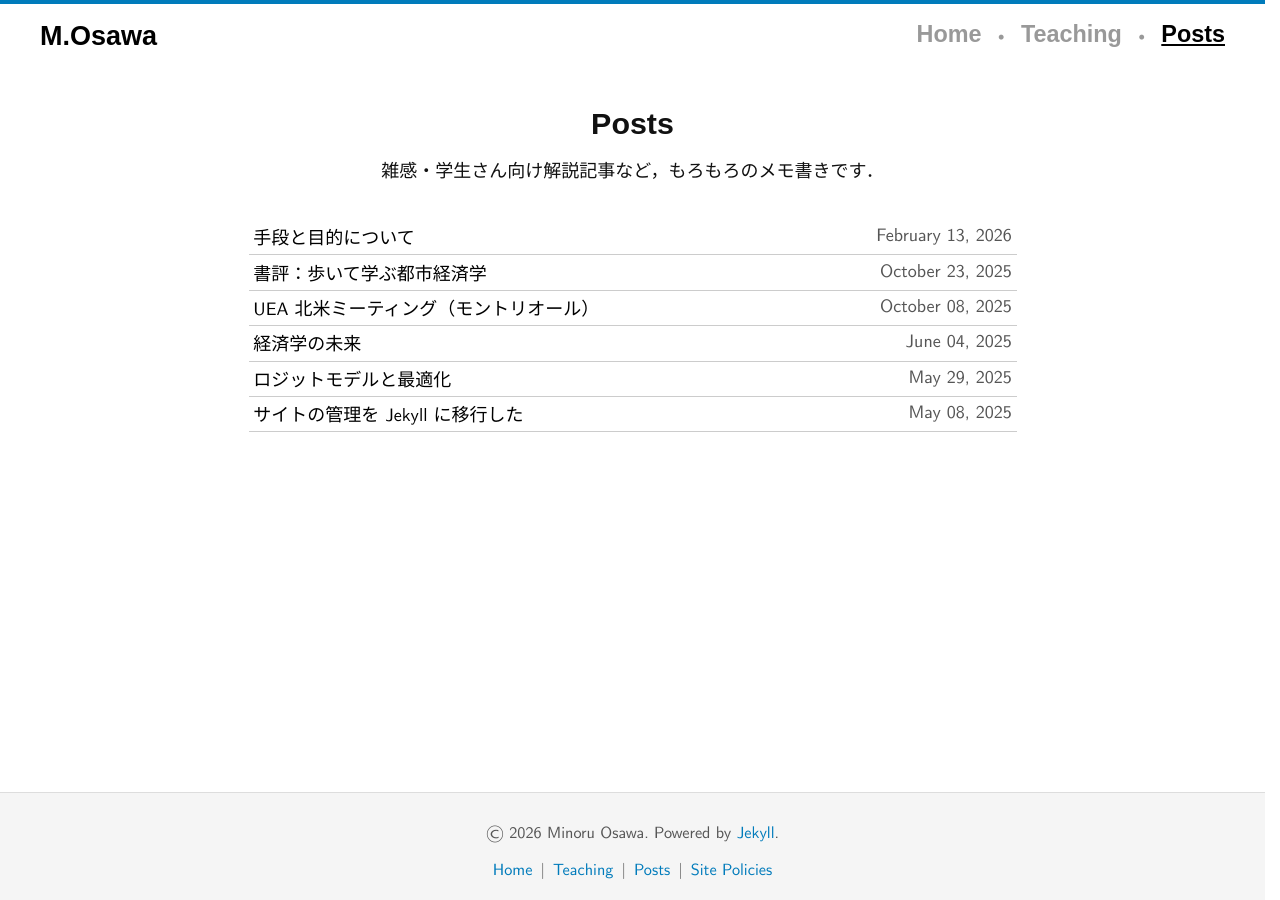
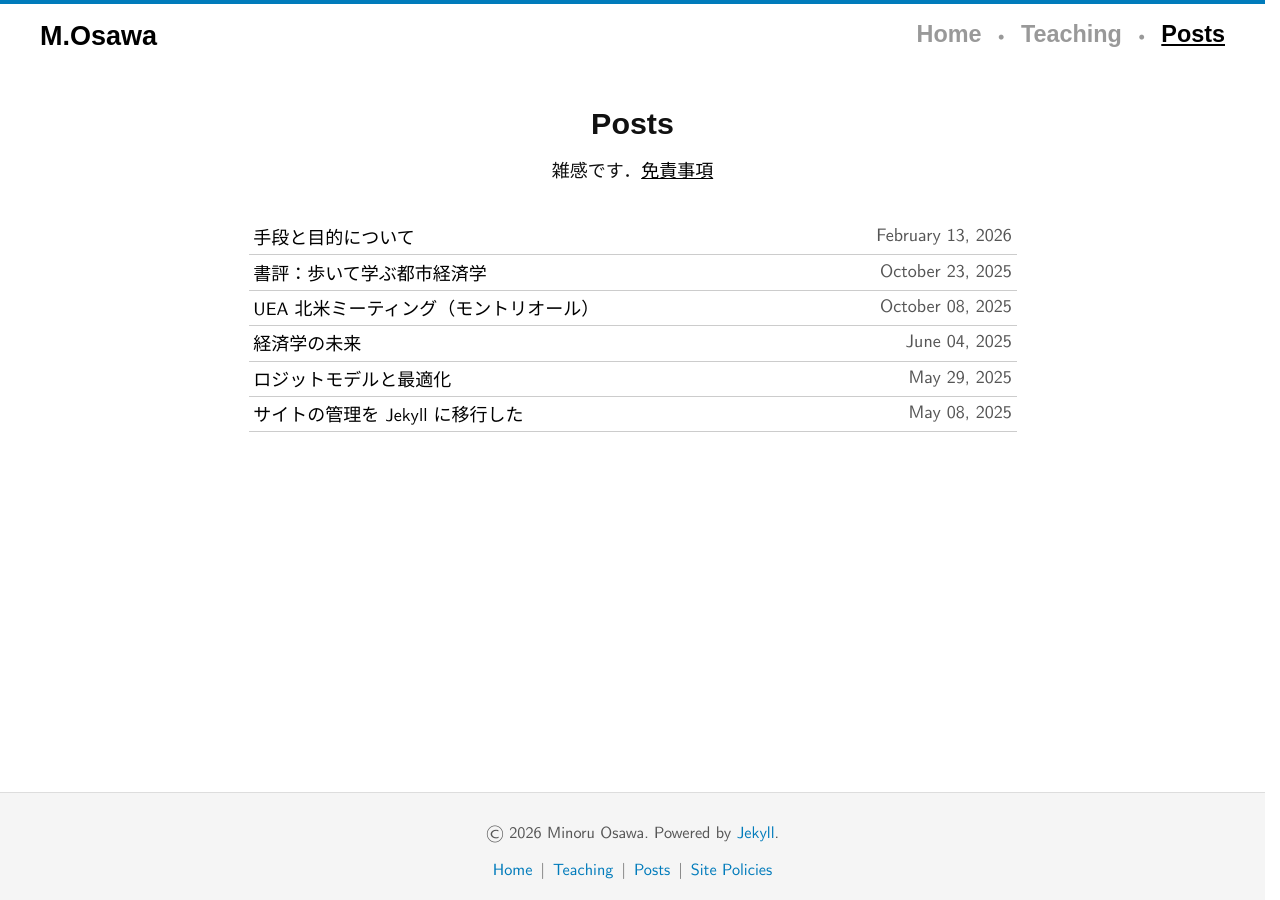
Before and after one commit to mino-osawa/mino-osawa.github.io, a Jekyll site: the page built from posts.markdown, in a window 1280 px wide. Built offline with Jekyll 4.4.1, drawn with Linux system fonts in a browser that asks for light colours; some web fonts are replaced.

Commit message:
minor update

```diff
--- a/posts.markdown
+++ b/posts.markdown
@@ -7,7 +7,7 @@ permalink: /posts/
 <div class="posts-container">
 <h1 class="posts-header">Posts</h1>
 
-<div class="posts-description">雑感・学生さん向け解説記事など，もろもろのメモ書きです．</div>
+<div class="posts-description">雑感です．<a href="/policies/#disclaimer">免責事項</a></div>
 
 <!-- 記事がもし増えてきたら追加する．
 {% for category in site.categories %}
```
